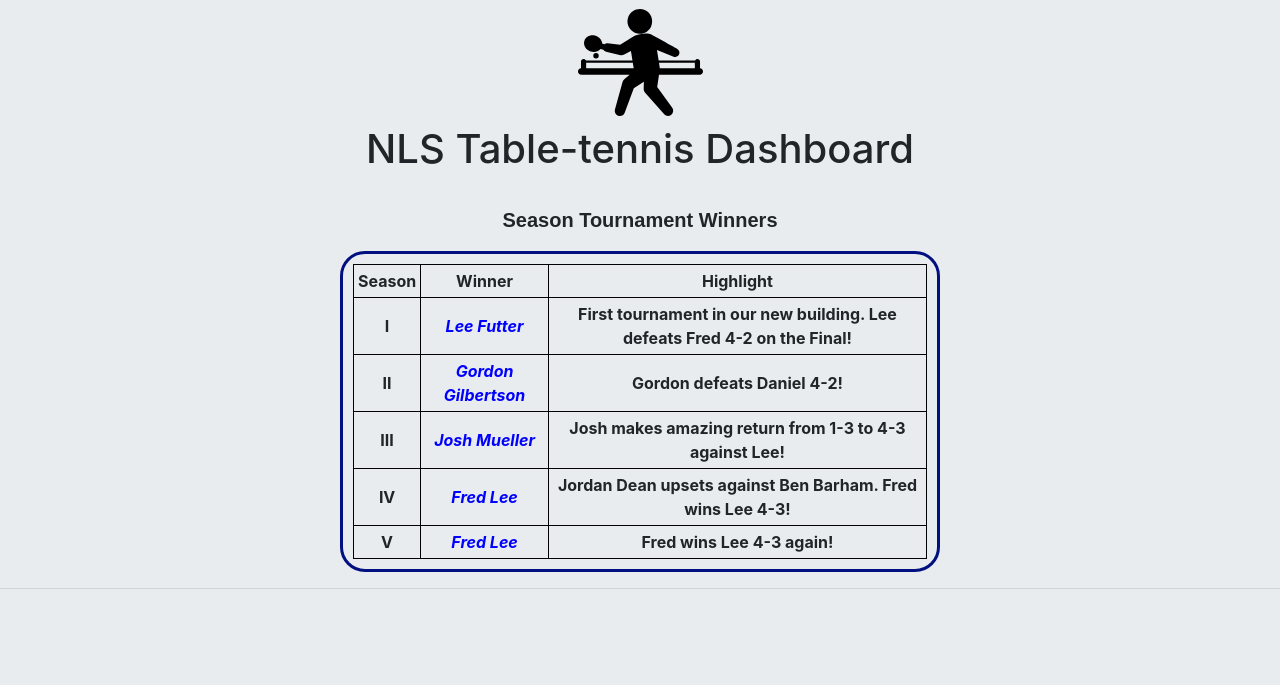
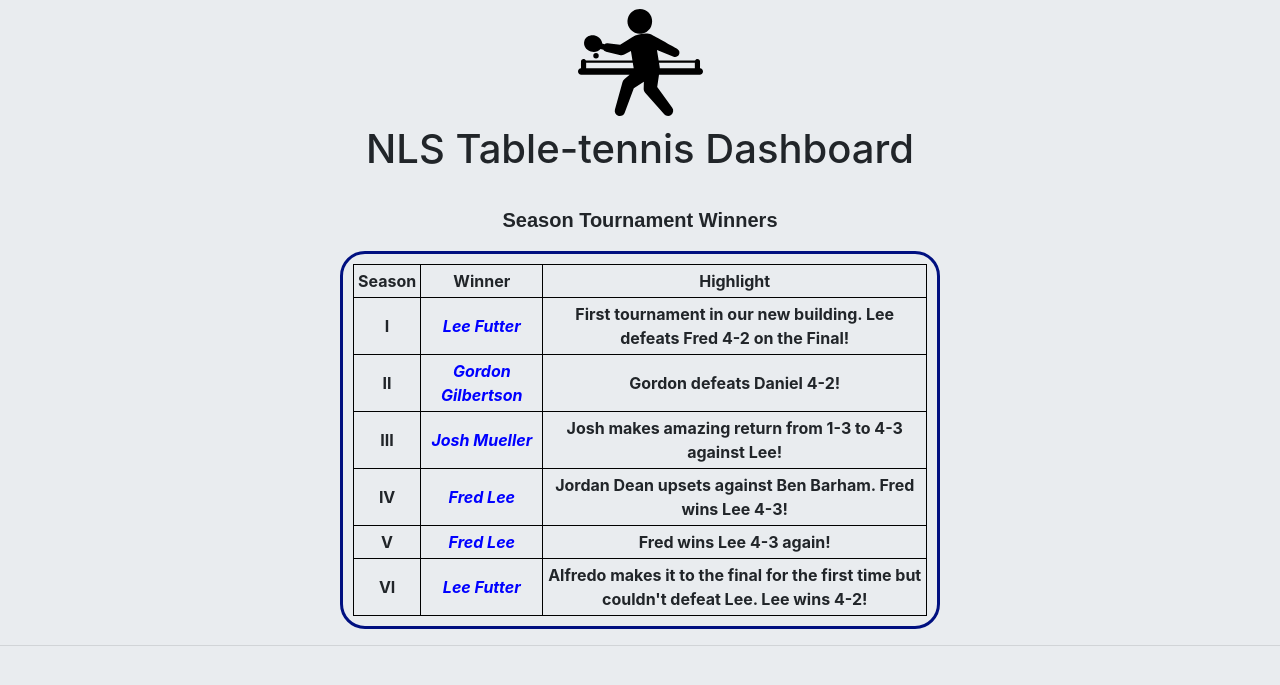
Before and after one commit to windrunner9292/PingPongQueue, a Flask app: template templates/hallOfFame.html in a window 1280 px wide. Shown: the part 56-741 px from the top of the page. Run offline with Flask 2, Linux system fonts and the light colour scheme; the template is opened without the code that fills it, so the values that code supplies are empty.

Commit message:
Update hallOfFame.html

```diff
--- a/templates/hallOfFame.html
+++ b/templates/hallOfFame.html
@@ -44,6 +44,11 @@
         <td><span style="color:blue; font-weight: bold; font-style:italic">Fred Lee</span></td>
         <td>Fred wins Lee 4-3 again!</td>
       </tr>
+      <tr>
+        <td>VI</td>
+        <td><span style="color:blue; font-weight: bold; font-style:italic">Lee Futter</span></td>
+        <td>Alfredo makes it to the final for the first time but couldn't defeat Lee. Lee wins 4-2!</td>
+      </tr>
     </table>
   </div>
 
```
